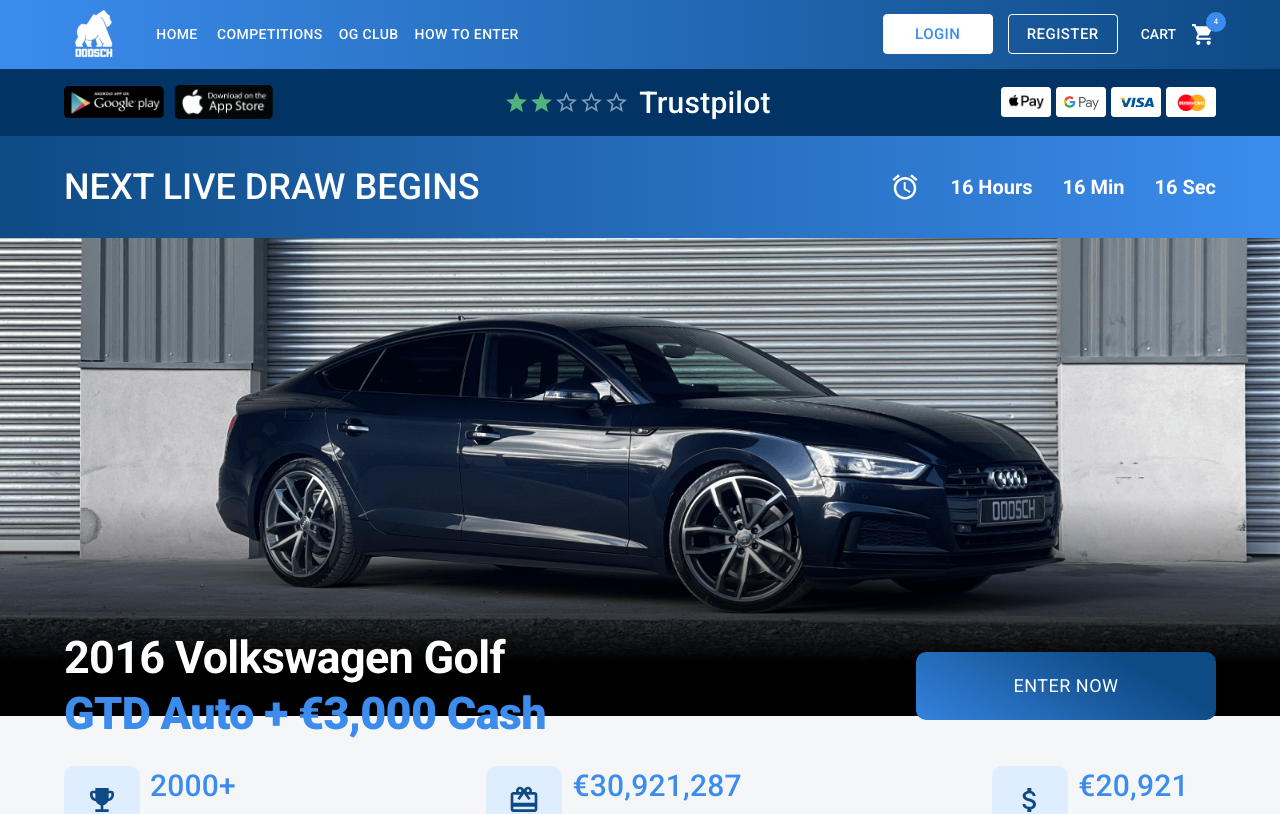
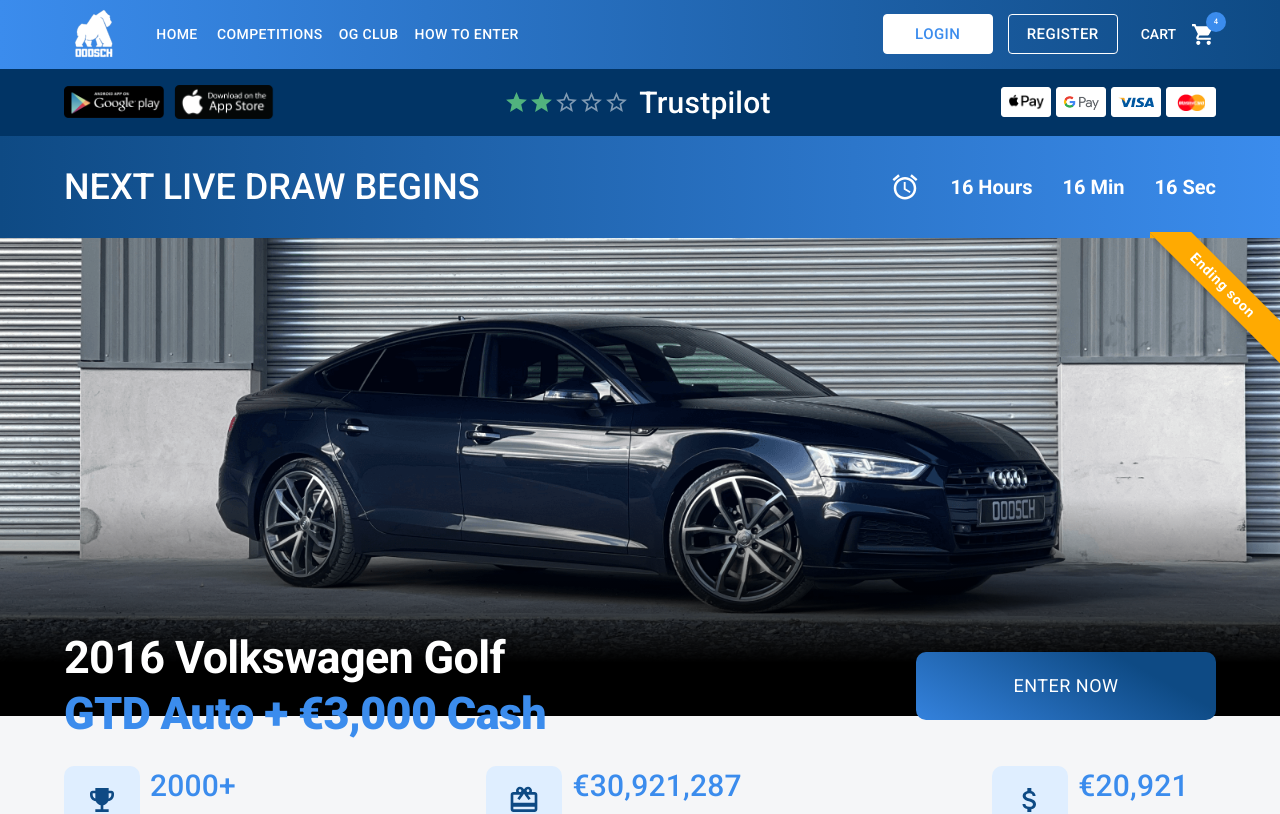
Before and after one commit to subhomoyprojects/react_mui, a React (Vite) app: page / in a window 1280 px wide. Shown: the top 814 px of the page. Built offline with nearby package versions, Linux system fonts and the light colour scheme; the HTML template or start-up script is replaced by a standard one.

Commit message:
design add offer ribon

```diff
--- a/src/components/home/Home.css
+++ b/src/components/home/Home.css
@@ -69,6 +69,48 @@
   position: relative;
 }
 
+.ribbon-content {
+  position: absolute;
+  top: -6px;
+  right: 0;
+  width: 130px;
+  height: 133px;
+  overflow: hidden;
+}
+
+.ribbon {
+  display: inline-block;
+  position: absolute;
+  padding: 7px 0;
+  left: -23px;
+  top: 38px;
+  width: 192px;
+  text-align: center;
+  font-size: 14px;
+  line-height: 16px;
+  background: var(--warnColor);
+  color: #fff;
+  font-weight: bold;
+  text-shadow: 0 2px 2px var(--warnColor);
+  letter-spacing: 0.05em;
+  -webkit-transform: rotate(45deg);
+  transform: rotate(45deg);
+  box-shadow: 0 2px 5px rgba(0, 0, 0, 0.2);
+}
+
+.ribbon::before {
+  position: absolute;
+  content: "";
+  border-top: 4px solid var(--warnColor);
+  border-left: 4px solid transparent;
+  border-right: 4px solid transparent;
+  bottom: -4px;
+}
+
+.ribbon::before {
+  left: 7px;
+}
+
 .bannerWrapper .bannerImgHolder::before {
   content: "";
   background: linear-gradient(180deg, rgba(0, 0, 0, 0) 54.52%, #000 88.8%);
@@ -93,10 +135,12 @@
   align-items: center;
   justify-content: flex-end;
 }
+
 .howToPlayWrapper {
   border-block: 1px solid #cdd8e3;
   background-color: #fafafa;
 }
+
 .playIntro {
   display: flex;
   flex-wrap: wrap;
@@ -104,11 +148,13 @@
   gap: 10px;
   margin-top: 6rem;
 }
+
 .playIntro > * {
   flex: 0 0 auto;
   display: inline-flex;
   align-items: center;
 }
+
 .playIntro .iconHolder {
   width: 9.4rem;
   height: 9.4rem;
@@ -120,10 +166,12 @@
   background-color: var(--primaryColor);
   position: relative;
 }
+
 .playIntro .iconHolder svg {
   width: 4.4rem !important;
   height: 4.4rem !important;
 }
+
 .playIntro .iconHolder .counter {
   font-size: 2rem;
   color: var(--primaryColor);
@@ -139,6 +187,7 @@
   left: -2rem;
   top: 0;
 }
+
 .playIntro p {
   font-size: 2.5rem;
   color: #676767;
@@ -146,10 +195,12 @@
   display: inline-flex;
   margin-left: 1.2rem;
 }
+
 .awardWinItem {
   display: flex;
   align-items: center;
 }
+
 .awardWinIcon {
   margin-right: 1rem;
   background-color: #dfeeff;
@@ -161,21 +212,26 @@
   height: 6.8rem;
   border-radius: 1rem;
 }
+
 .awardWinIcon svg {
   width: 42px;
   height: 32px;
 }
+
 .awardWinningWrapper {
   background-color: #f5f6f8;
 }
+
 .proCardHolder .MuiCardMedia-img {
   border-radius: 10px 10px 0 0;
   max-height: 217px;
   object-fit: cover;
 }
+
 .proImgHolder {
   position: relative;
 }
+
 .proImgHolder span {
   position: absolute;
   bottom: 0;
@@ -186,6 +242,7 @@
   display: flex;
   flex-wrap: wrap;
 }
+
 .proImgHolder span b {
   width: 100%;
   flex: 0 0 auto;
@@ -198,6 +255,7 @@
   text-transform: uppercase;
   background-color: var(--errorColor);
 }
+
 .proImgHolder span small {
   background-color: var(--secondaryColor);
   color: #fff;
@@ -212,6 +270,7 @@
   width: auto;
   min-height: 30px;
 }
+
 .productTag {
   background-color: var(--successColor);
   color: #fff;
@@ -222,11 +281,13 @@
   justify-content: center;
   text-transform: uppercase;
 }
+
 .productTag h5 {
   color: inherit;
   font-weight: inherit;
   font-size: inherit;
 }
+
 .topWinnerWrapper {
   background-color: var(--titleColor);
 }
--- a/src/components/home/Home.tsx
+++ b/src/components/home/Home.tsx
@@ -77,6 +77,9 @@
       <section className="bannerWrapper">
         <figure className="bannerImgHolder">
           <img src={assets.banner} alt="" />
+          <div className="ribbon-content">
+            <span className="ribbon">Ending soon</span>
+          </div>
         </figure>
         <BannerContainer>
           <Grid container spacing={2}>
```
